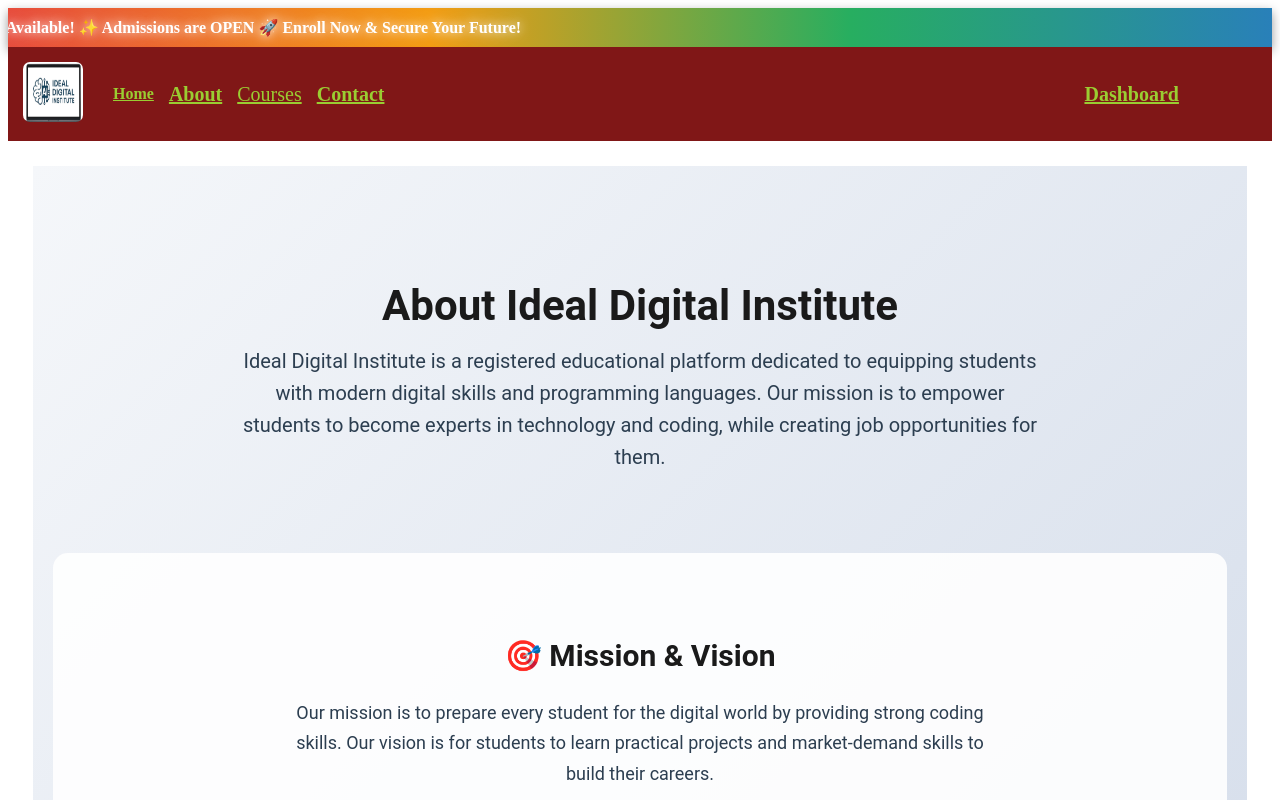
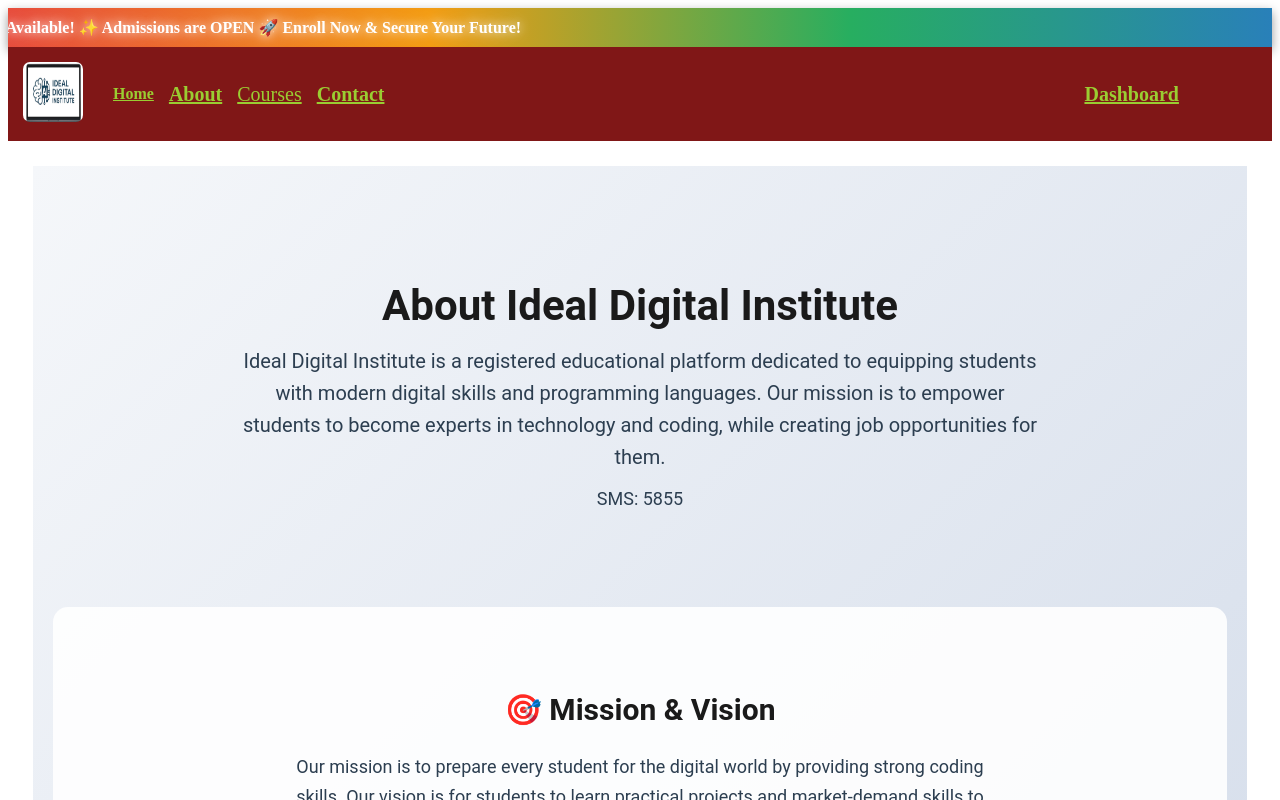
Before and after one commit to ahmad-shahishigri/online-IT-instituition, a Next.js app: page /about in a window 1280 px wide. Shown: the top 800 px of the page. Built offline with nearby package versions, Linux system fonts and the light colour scheme.

Commit message:
14: add number in header  about section

```diff
--- a/app/about/page.tsx
+++ b/app/about/page.tsx
@@ -24,6 +24,9 @@
         </h1>
         <p style={{ fontSize: "20px", maxWidth: "800px", margin: "0 auto", lineHeight: "1.6", color: "#2c3e50" }}>
           Ideal Digital Institute is a registered educational platform dedicated to equipping students with modern digital skills and programming languages. Our mission is to empower students to become experts in technology and coding, while creating job opportunities for them.
+        </p>
+        <p style={{ fontSize: "18px", marginTop: "15px", color: "#2c3e50" }}>
+          SMS: 5855
         </p>
       </section>
 
```
